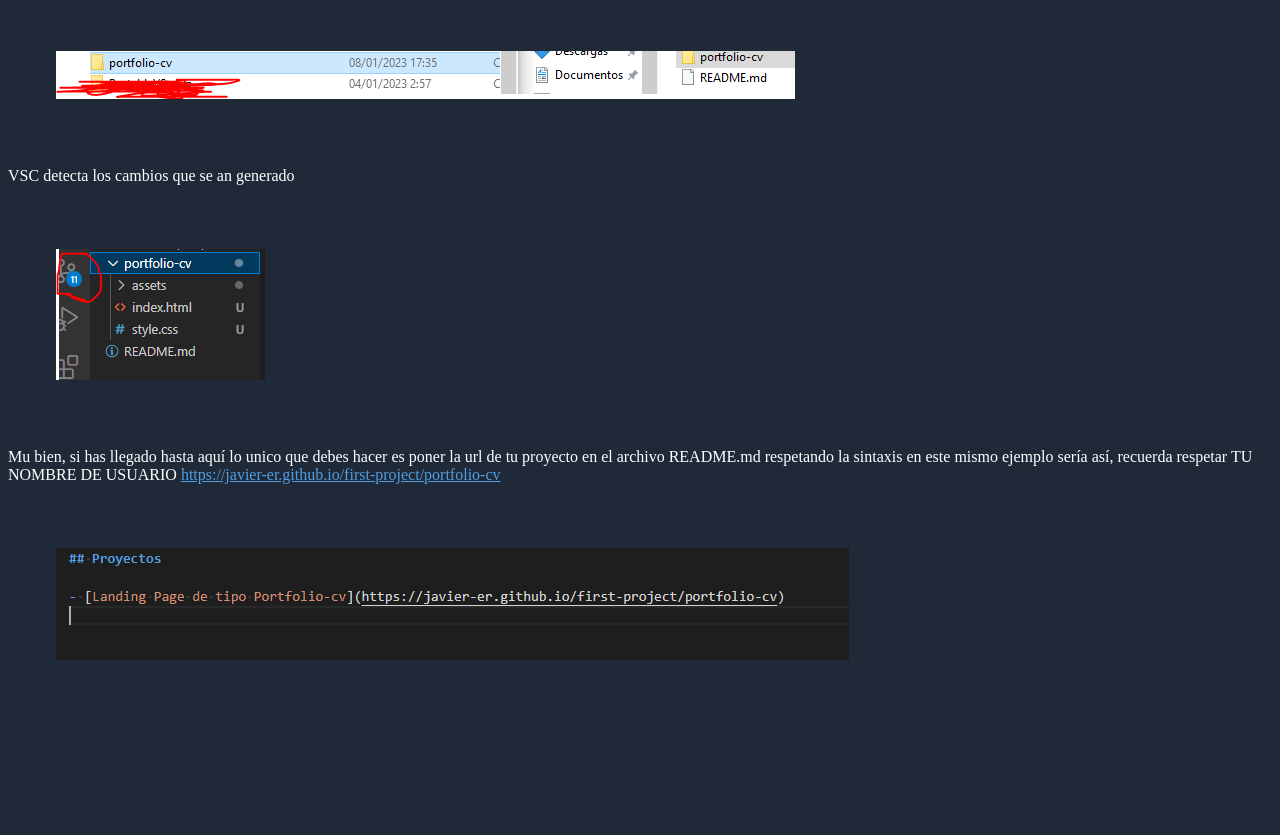
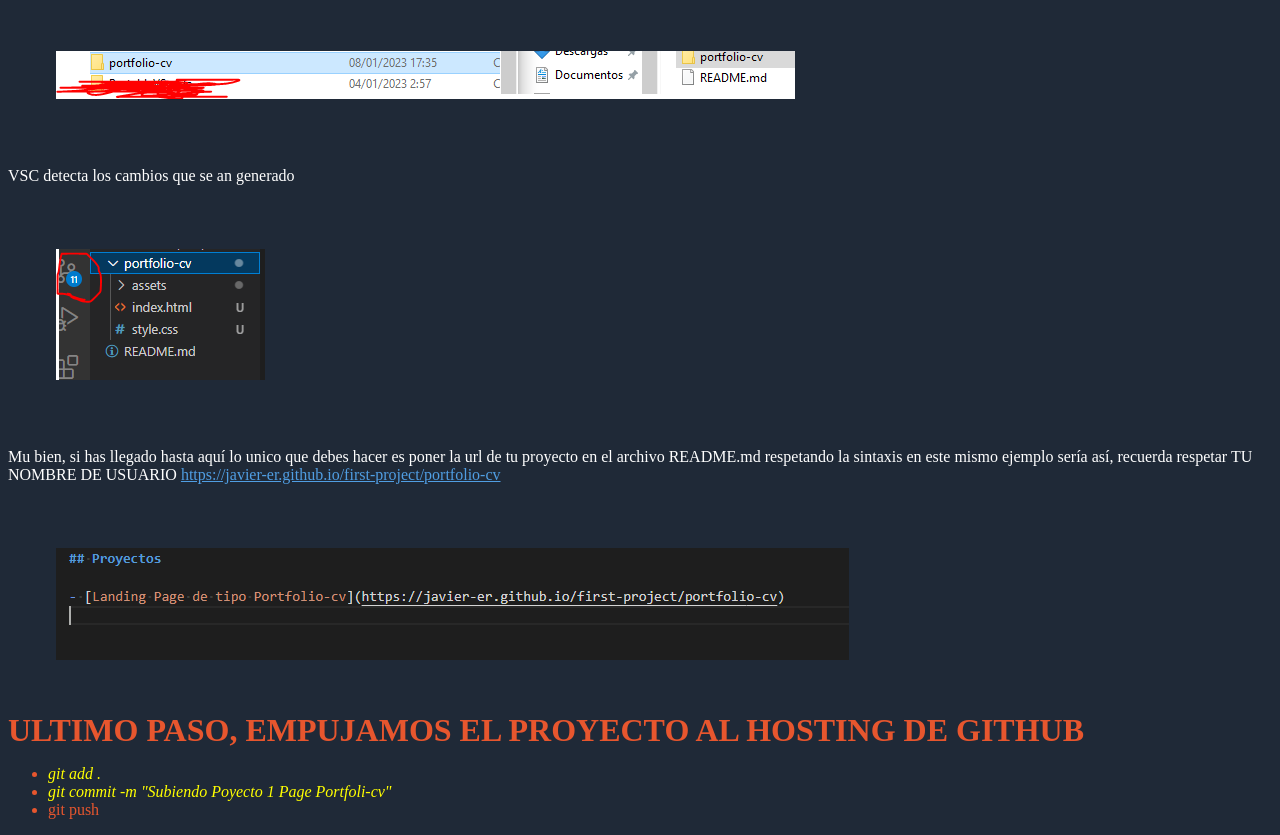
Before and after one commit to javier-er/first-project, a plain HTML site: page portfolio-cv/index.html in a window 1280 px wide. Shown: the part 4726-5561 px from the top of the page. Before the commit the page ends 5446 px from the top, so only its background shows below. Drawn offline with Linux system fonts and the light colour scheme.

Commit message:
Subiendo Tutorial De Proyectos en Github

```diff
--- a/portfolio-cv/index.html
+++ b/portfolio-cv/index.html
@@ -120,5 +120,12 @@
       >
     </p>
     <img src="assets/Captura-12.PNG" />
+
+    <h3>ULTIMO PASO, EMPUJAMOS EL PROYECTO AL HOSTING DE GITHUB</h3>
+    <ul>
+      <li><i>git add .</i></li>
+      <li><i>git commit -m "Subiendo Poyecto 1 Page Portfoli-cv"</i></li>
+      <li>git push</li>
+    </ul>
   </body>
 </html>
```
